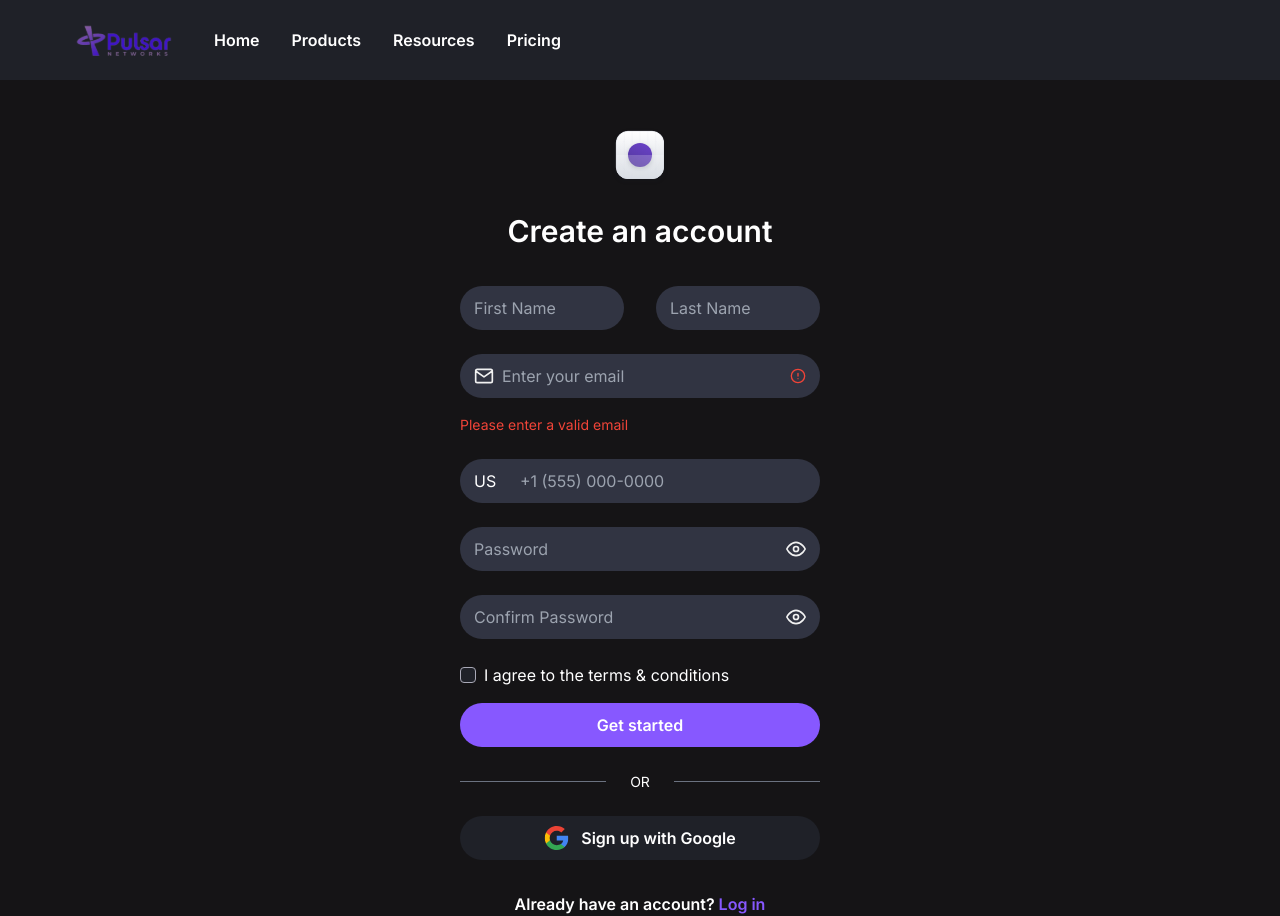
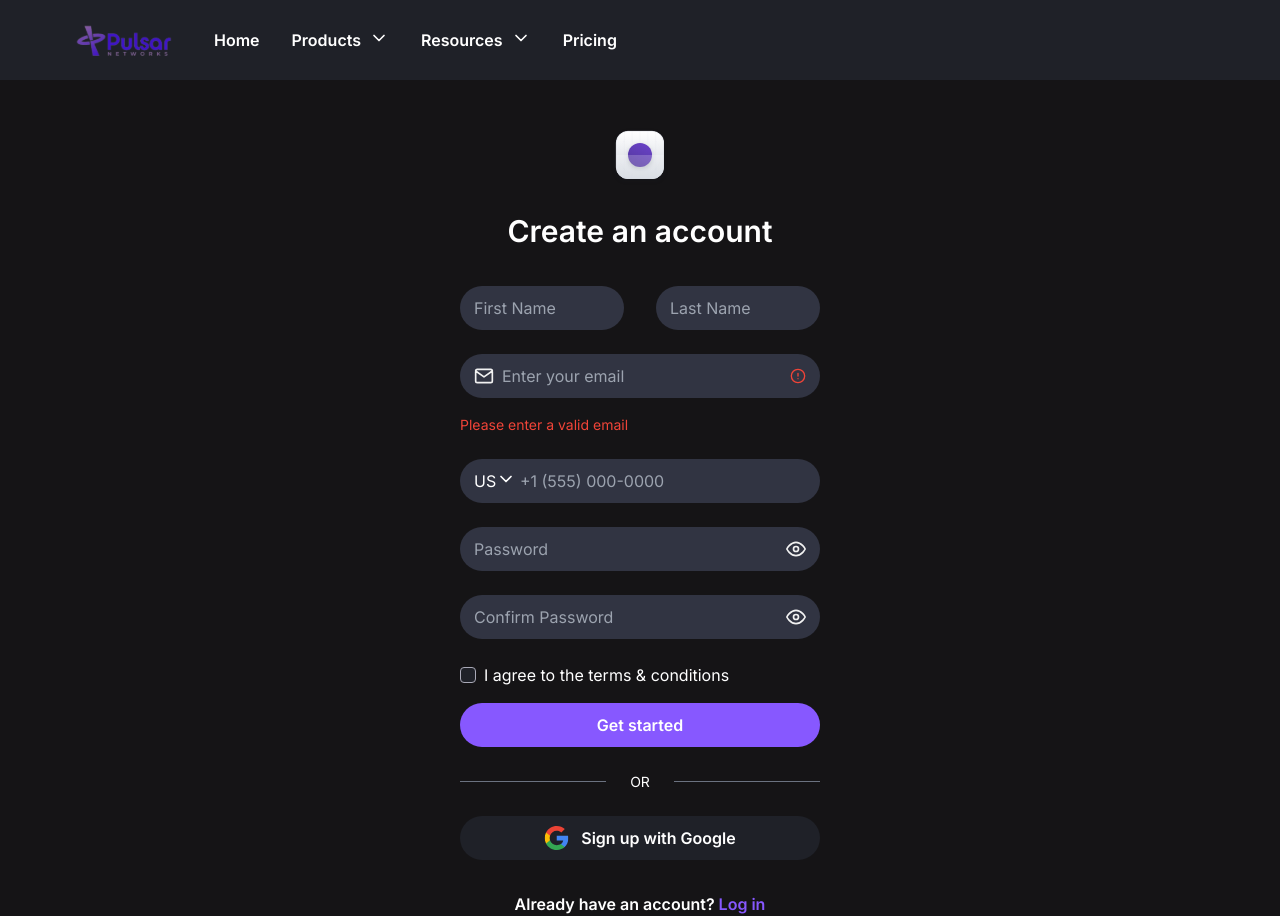
Before and after one commit to DemiJour/pulsar-t3, a Next.js app: page /auth/login in a window 1280 px wide. Built offline with nearby package versions, Linux system fonts and the light colour scheme.

Commit message:
fix: add the chevron down mark

```diff
--- a/src/app/auth/login/page.tsx
+++ b/src/app/auth/login/page.tsx
@@ -39,7 +39,7 @@ export default function LoginPage() {
                   </div>
                   <div>
                     <div className="px-[14px] py-[10px] w-full bg-custom_black_2 rounded-3xl flex gap-2 items-center">
-                      <p className="text-medium font-normal text-white w-11">US</p>
+                      <p className="text-medium font-normal text-white w-11 flex">US <img src="/icons/chevron-down.svg" className="w-5 h-5" alt="" /></p>
                       <input type="text" className="bg-transparent outline-none text-white hover:outline-none w-full" placeholder="+1 (555) 000-0000"/>
                     </div>
                   </div>
--- a/src/components/layouts/header.tsx
+++ b/src/components/layouts/header.tsx
@@ -7,8 +7,8 @@ export default function HeaderPage() {
           <img src="/logos/Logotype.svg" alt="" className="pl-[42px]" />
           <div className="flex py-1 gap-8">
             <div className="text-white font-medium">Home</div>
-            <div className="text-white font-medium">Products</div>
-            <div className="text-white font-medium">Resources</div>
+            <div className="text-white font-medium flex gap-2">Products <img src="/icons/chevron-down.svg" className="w-5 h-5" alt="" /></div>
+            <div className="text-white font-medium flex gap-2">Resources <img src="/icons/chevron-down.svg" className="w-5 h-5" alt="" /></div>
             <div className="text-white font-medium">Pricing</div>
           </div>
         </div>
```
Also changed, not shown: public/icons/chevron-down.svg (added).
